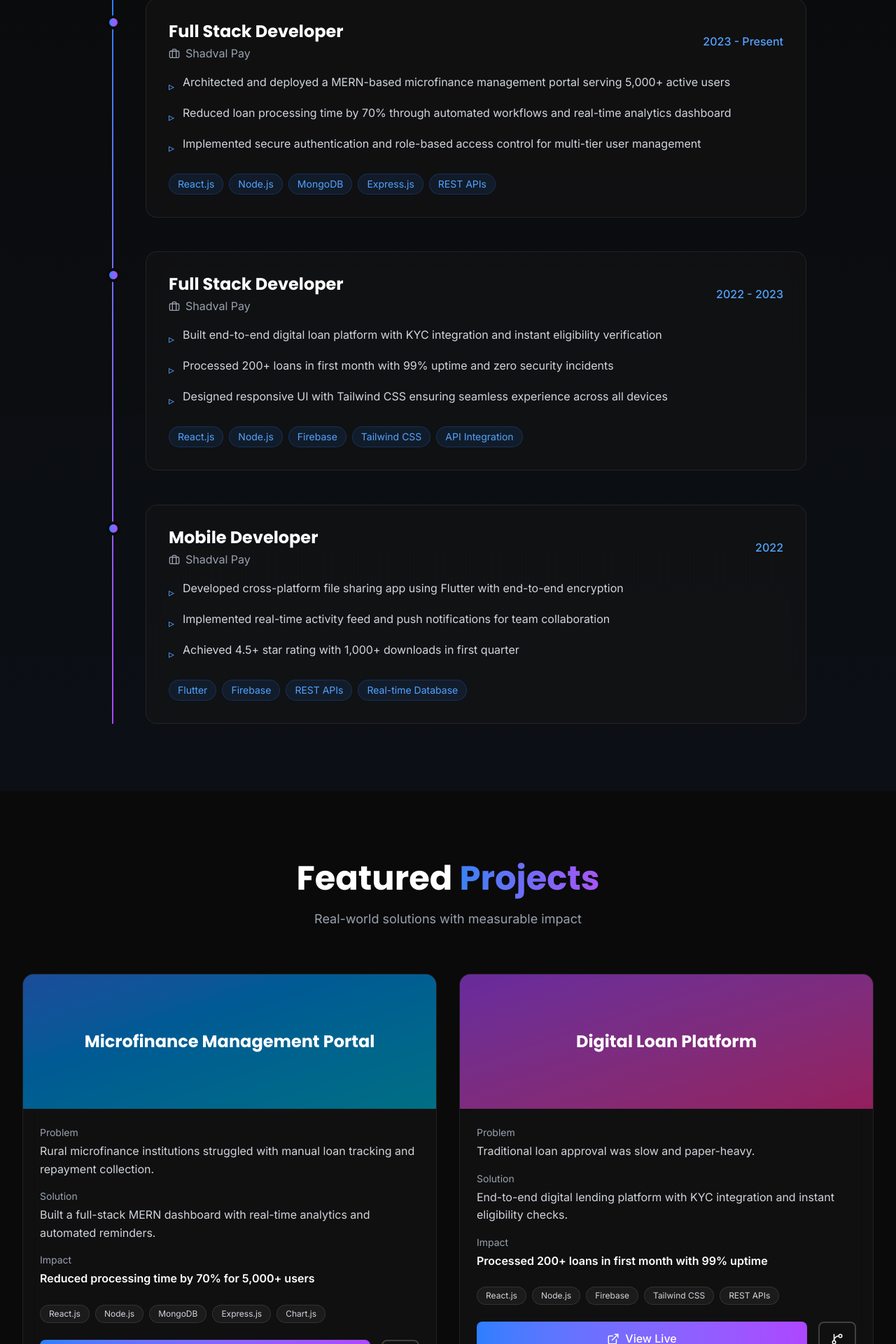
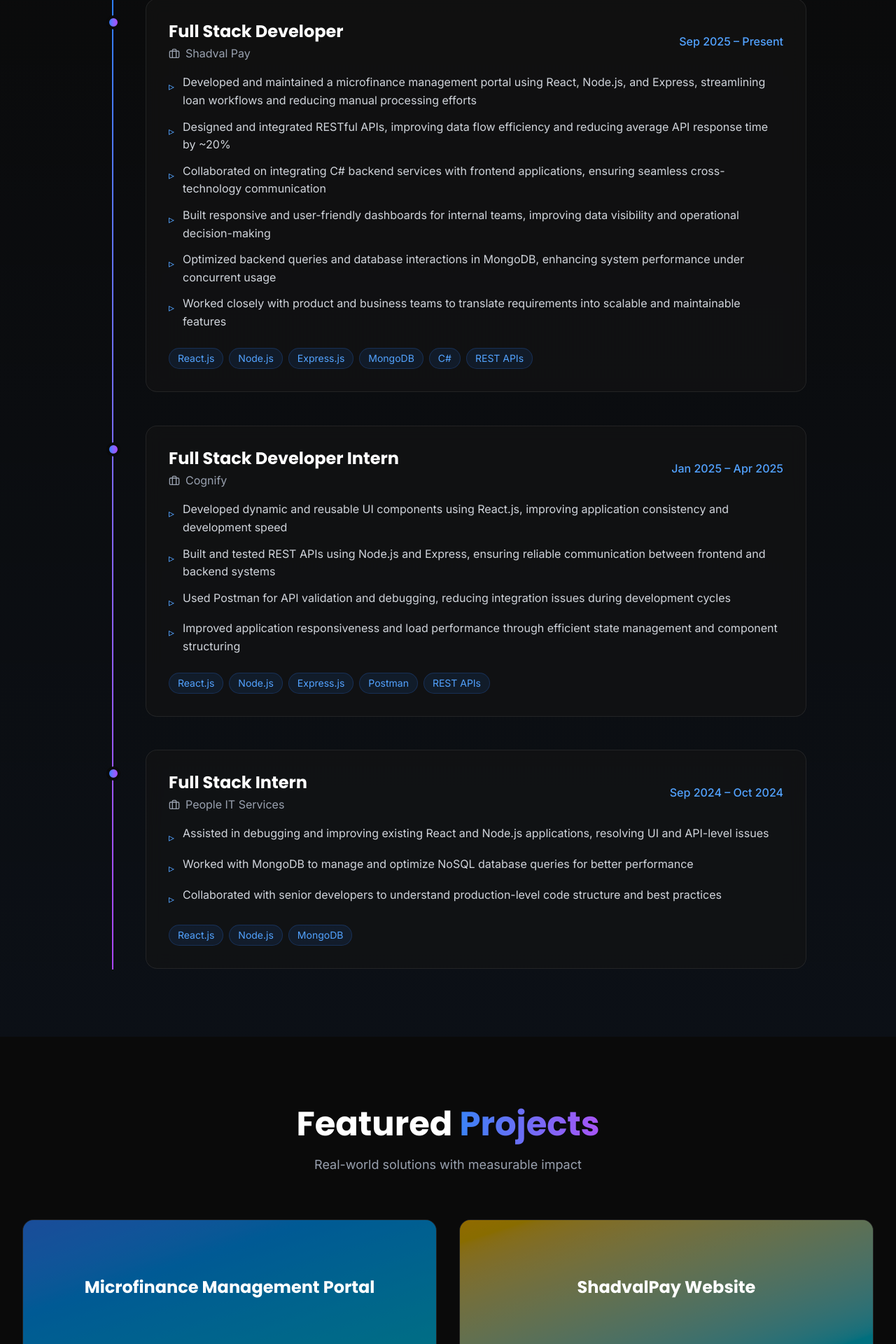
Before and after one commit to Im-Rahul-Panchal/Rahul-Panchal-Portfolio, a React (Vite) app in the folder client/: page / in a window 1280 px wide. Shown: the part 2545-4465 px from the top of the page at 70% size. Built offline with nearby package versions, Linux system fonts and the light colour scheme.

Commit message:
Changes Done

```diff
--- a/client/package.json
+++ b/client/package.json
@@ -5,6 +5,7 @@
   "type": "module",
   "scripts": {
     "dev": "vite",
+    "start": "vite",
     "build": "vite build",
     "lint": "eslint .",
     "preview": "vite preview"
--- a/client/src/components/Experience.jsx
+++ b/client/src/components/Experience.jsx
@@ -11,35 +11,39 @@ const Experience = () => {
   {
     role: 'Full Stack Developer',
     company: 'Shadval Pay',
-      period: '2023 - Present',
+    period: 'Sep 2025 – Present',
     achievements: [
-        'Architected and deployed a MERN-based microfinance management portal serving 5,000+ active users',
-        'Reduced loan processing time by 70% through automated workflows and real-time analytics dashboard',
-        'Implemented secure authentication and role-based access control for multi-tier user management',
+      'Developed and maintained a microfinance management portal using React, Node.js, and Express, streamlining loan workflows and reducing manual processing efforts',
+      'Designed and integrated RESTful APIs, improving data flow efficiency and reducing average API response time by ~20%',
+      'Collaborated on integrating C# backend services with frontend applications, ensuring seamless cross-technology communication',
+      'Built responsive and user-friendly dashboards for internal teams, improving data visibility and operational decision-making',
+      'Optimized backend queries and database interactions in MongoDB, enhancing system performance under concurrent usage',
+      'Worked closely with product and business teams to translate requirements into scalable and maintainable features',
     ],
-      tech: ['React.js', 'Node.js', 'MongoDB', 'Express.js', 'REST APIs'],
+    tech: ['React.js', 'Node.js', 'Express.js', 'MongoDB', 'C#', 'REST APIs'],
   },
   {
-      role: 'Full Stack Developer',
-      company: 'Shadval Pay',
-      period: '2022 - 2023',
+    role: 'Full Stack Developer Intern',
+    company: 'Cognify',
+    period: 'Jan 2025 – Apr 2025',
     achievements: [
-        'Built end-to-end digital loan platform with KYC integration and instant eligibility verification',
-        'Processed 200+ loans in first month with 99% uptime and zero security incidents',
-        'Designed responsive UI with Tailwind CSS ensuring seamless experience across all devices',
+      'Developed dynamic and reusable UI components using React.js, improving application consistency and development speed',
+      'Built and tested REST APIs using Node.js and Express, ensuring reliable communication between frontend and backend systems',
+      'Used Postman for API validation and debugging, reducing integration issues during development cycles',
+      'Improved application responsiveness and load performance through efficient state management and component structuring',
     ],
-      tech: ['React.js', 'Node.js', 'Firebase', 'Tailwind CSS', 'API Integration'],
+    tech: ['React.js', 'Node.js', 'Express.js', 'Postman', 'REST APIs'],
   },
   {
-      role: 'Mobile Developer',
-      company: 'Shadval Pay',
-      period: '2022',
+    role: 'Full Stack Intern',
+    company: 'People IT Services',
+    period: 'Sep 2024 – Oct 2024',
     achievements: [
-        'Developed cross-platform file sharing app using Flutter with end-to-end encryption',
-        'Implemented real-time activity feed and push notifications for team collaboration',
-        'Achieved 4.5+ star rating with 1,000+ downloads in first quarter',
+      'Assisted in debugging and improving existing React and Node.js applications, resolving UI and API-level issues',
+      'Worked with MongoDB to manage and optimize NoSQL database queries for better performance',
+      'Collaborated with senior developers to understand production-level code structure and best practices',
     ],
-      tech: ['Flutter', 'Firebase', 'REST APIs', 'Real-time Database'],
+    tech: ['React.js', 'Node.js', 'MongoDB'],
   },
 ];
 
--- a/client/src/components/Projects.jsx
+++ b/client/src/components/Projects.jsx
@@ -20,6 +20,17 @@ const Projects = () => {
       gradient: 'from-blue-500 to-cyan-500',
     },
     {
+      title: 'ShadvalPay Website',
+      problem: 'Fintech platform required a modern, responsive website with a strong and trustworthy digital presence.',
+      solution: 'Built a scalable React + Vite frontend with smooth animations and integrated backend APIs for form handling.',
+      impact: 'Delivered fast performance, responsive UI, and stable API integration improving overall user experience.',
+      tech: ['React 19', 'Vite', 'Tailwind CSS', 'Radix UI', 'Framer Motion', 'React Router', 'Node.js', 'Express.js', 'SQL'],
+      image: '/projects/shadvalpay.jpg',
+      liveUrl: '#',
+      githubUrl: '#',
+      gradient: 'from-yellow-500 to-cyan-500',
+    },
+    {
       title: 'Digital Loan Platform',
       problem: 'Traditional loan approval was slow and paper-heavy.',
       solution: 'End-to-end digital lending platform with KYC integration and instant eligibility checks.',
@@ -40,6 +51,17 @@ const Projects = () => {
       liveUrl: '#',
       githubUrl: '#',
       gradient: 'from-orange-500 to-red-500',
+    },
+    {
+      title: 'Flutter Catalogue App',
+      problem: 'Users needed a clean and simple way to browse products with an intuitive and modern mobile interface.',
+      solution: 'Developed a Flutter app with structured navigation, category-based browsing, and a cart system with dummy checkout.',
+      impact: 'Delivered smooth performance, organized state management, and a consistent user experience across multiple platforms.',
+      tech: ['Flutter', 'Dart', 'Provider', 'Material UI'],
+      image: '/projects/flutter-catalogue.jpg',
+      liveUrl: '#',
+      githubUrl: '#',
+      gradient: 'from-indigo-500 to-purple-500',
     },
     {
       title: 'Portfolio Website',
```
Lines whose indentation alone changed are shown as unchanged.
